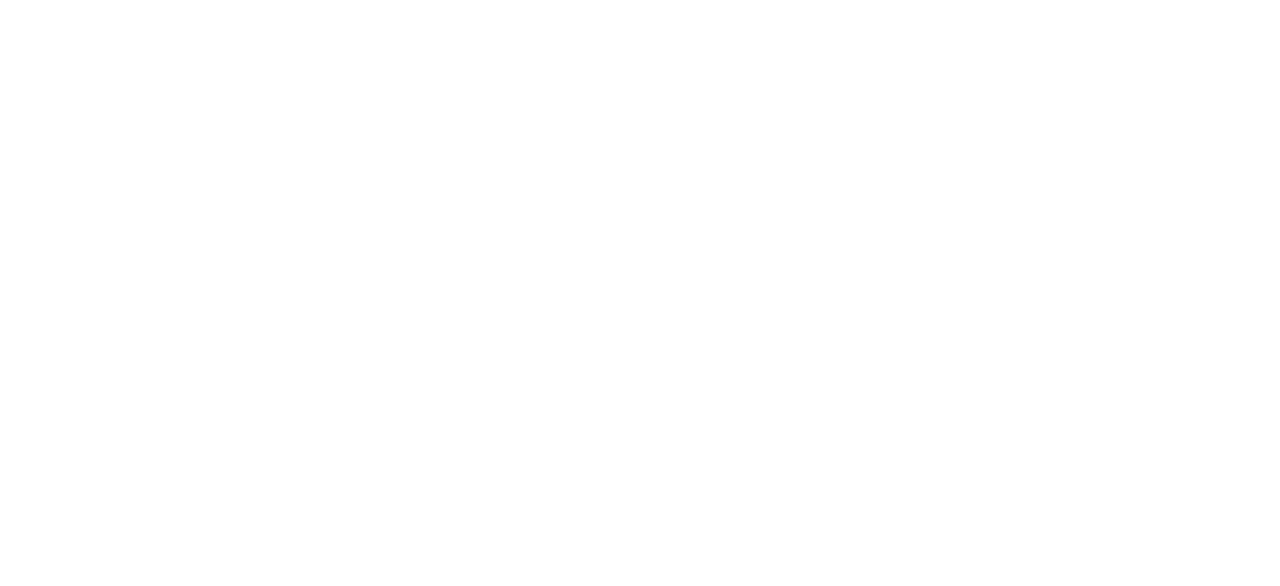
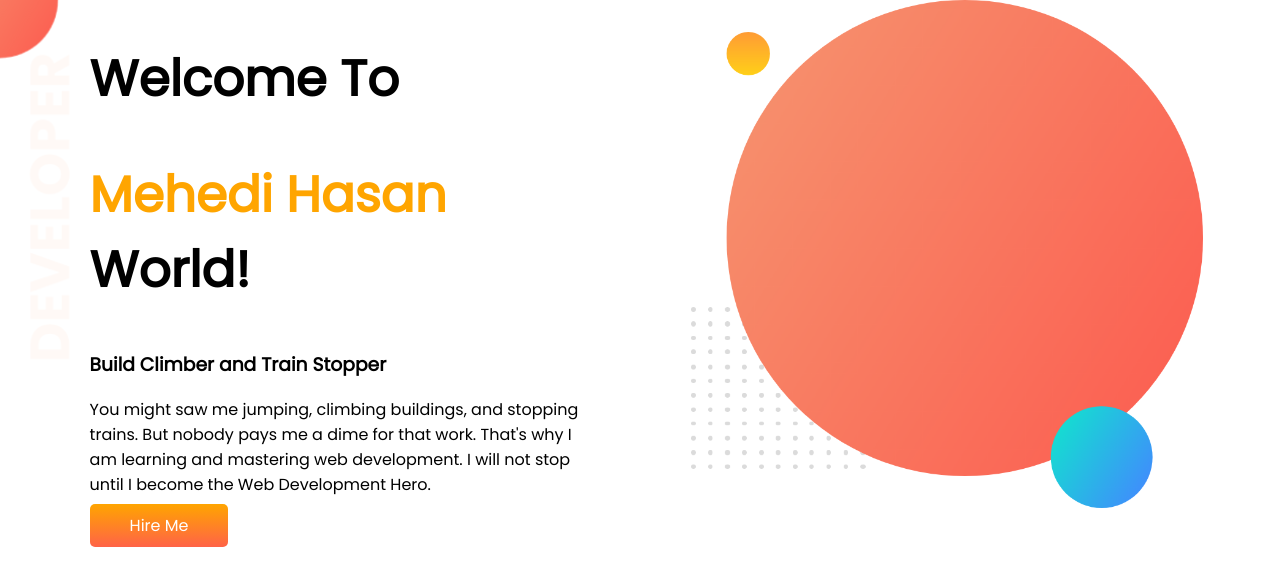
Before and after one commit to Mehedi925/My-Portfolio, a plain HTML site: page index.html in a window 1280 px wide. Drawn offline with Linux system fonts and the light colour scheme.

Commit message:
first section added

```diff
--- a/index.html
+++ b/index.html
@@ -5,8 +5,23 @@
     <meta http-equiv="X-UA-Compatible" content="IE=edge">
     <meta name="viewport" content="width=device-width, initial-scale=1.0">
     <title>Mehedi Portfolio</title>
+    <link rel="preconnect" href="https://fonts.googleapis.com">
+    <link rel="preconnect" href="https://fonts.gstatic.com" crossorigin>
+    <link href="https://fonts.googleapis.com/css2?family=Poppins&display=swap" rel="stylesheet">
+    <link rel="stylesheet" href="style.css">
 </head>
 <body>
-
+    <section>
+        <div class="half-width">
+            <h1>Welcome To</h1>
+            <h1><span class="nameColor">Mehedi Hasan</span> World!</h1>
+            <h3>Build Climber and Train Stopper</h3>
+            <p>You might saw me jumping, climbing buildings, and stopping trains. But nobody pays me a dime for that work. That's why I am learning and mastering web development. I will not stop until I become the Web Development Hero.</p>
+            <a href="https://github.com/Mehedi925" target="blank">Hire Me</a>
+        </div>
+        <div class="half-width">
+            <img src="img/my-bg.png" alt="">
+        </div>
+    </section>
 </body>
 </html>
--- a/style.css
+++ b/style.css
@@ -0,0 +1,40 @@
+body {
+    font-family: 'Poppins', sans-serif;
+    margin: 0;
+
+}
+
+.nameColor {
+
+    color: orange;
+}
+
+h1 {
+    font-size: 50px;
+}
+
+section {
+    /* display: flex; */
+    background-image: url(img/top-banner.png);
+    background-repeat: no-repeat;
+    height: 500px;
+}
+
+.half-width {
+    width: 40%;
+    float: left;
+    margin-left: 7%;
+}
+
+.half-width a {
+    text-decoration: none;
+    color: white;
+    padding: 10px 40px;
+    background-image: linear-gradient(orange, tomato);
+    border-radius: 5px;
+}
+
+.half-width img {
+    width: 100%;
+
+}
```
Also changed, not shown: img/29134906_2157619401135860_232276111_n.jpg (added), img/dream-bg.png (added), img/exp-bg.png (added), img/mehedi.png (added), img/my-bg.png (added), img/my-bg2.png (added), img/top-banner.png (added).
